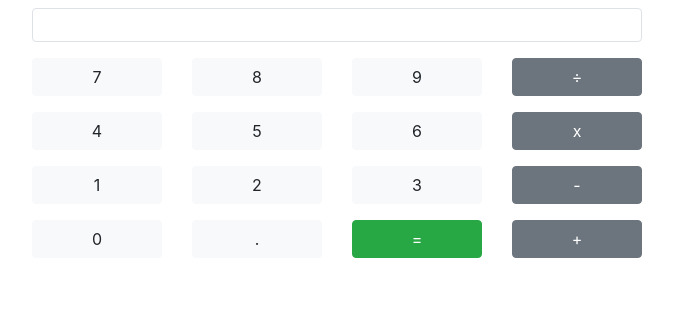
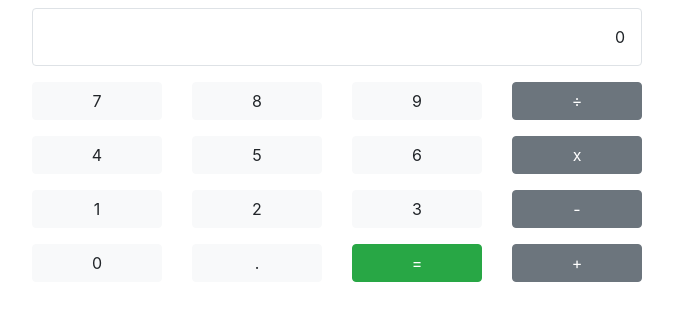
Before and after one commit to alelandi/calculator, a React (Create React App) app: page / in a window 1280 px wide. Shown: the top 320 px of the page, without its empty margins (311-984 px from the left). Built offline with nearby package versions, Linux system fonts and the light colour scheme.

Commit message:
Updated with Result component

```diff
--- a/src/App.js
+++ b/src/App.js
@@ -1,4 +1,5 @@
 import React, { Component } from 'react';
+import Result from './result'
 import Operand from './operand'
 import Number from './number'
 import 'bootstrap/dist/css/bootstrap.css'
@@ -9,11 +10,7 @@ function App() {
     <div className="container w-50">
         {/* textbox area for the result. */}
         <div className="row">
-          <div className="col-md-12">
-            <div className="w-100 border rounded p-3 m-2 text-right">
-
-            </div>
-          </div>
+          <Result res="0" />
         </div>
 
         {/* buttons area. */}
```
